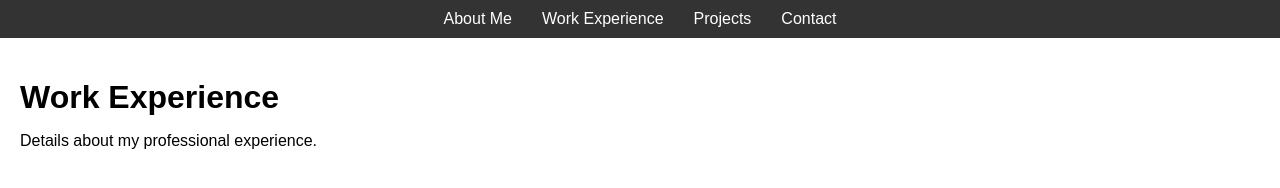
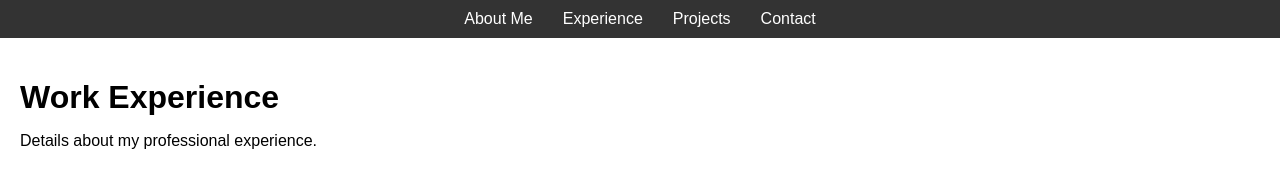
Before and after one commit to ericgulottyjr/ericgulottyjr.github.io, a plain HTML site: page experience/index.html in a window 1280 px wide. Drawn offline with Linux system fonts and the light colour scheme.

Commit message:
Fix experience

```diff
--- a/experience/index.html
+++ b/experience/index.html
@@ -10,7 +10,7 @@
         <nav>
             <ul class="nav-links">
                 <li><a href="/">About Me</a></li>
-                <li><a href="/work-experience/">Work Experience</a></li>
+                <li><a href="/experience/">Experience</a></li>
                 <li><a href="/projects/">Projects</a></li>
                 <li><a href="/contact/">Contact</a></li>
             </ul>
```
